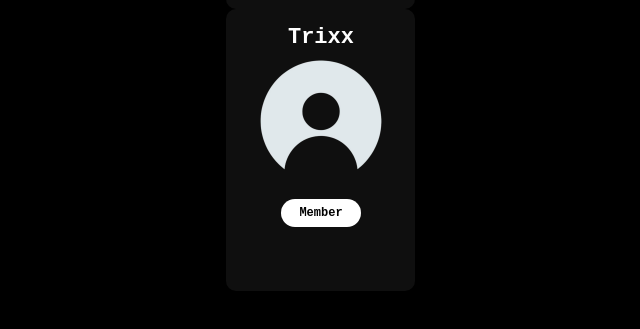
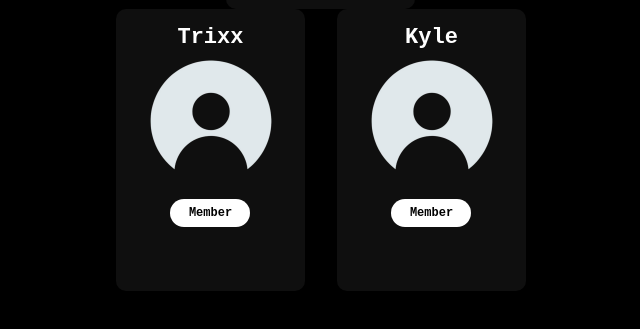
Before and after one commit to NotJINXZ/tnr-website, a plain HTML site: page roster.html in a window 1280 px wide. Shown: the part 1600-1929 px from the top of the page, without its empty margins (319-959 px from the left). Drawn offline with Linux system fonts and the light colour scheme.

Commit message:
Update roster.html

```diff
--- a/roster.html
+++ b/roster.html
@@ -163,6 +163,19 @@
                     </div>
                 </div>
             </div>
+            <!-- Kyle -->
+            <div class="item">
+                <div class="content">
+                    <div class="img-wrap">
+                        <a href="index.html" target="_blank">Kyle</a>
+                        <img src="assets/img/avatars/user.png">
+                        <a id="button">Member</a>
+                        <div class="socials">
+                            <!-- <a href="" target="_blank"><img src="assets/img/icons/"></a> -->
+                        </div>
+                    </div>
+                </div>
+            </div>
 <audio autoplay="true" loop="true">
         <source src="roster/music.mp3" type="audio/mpeg">
     </audio>
```
